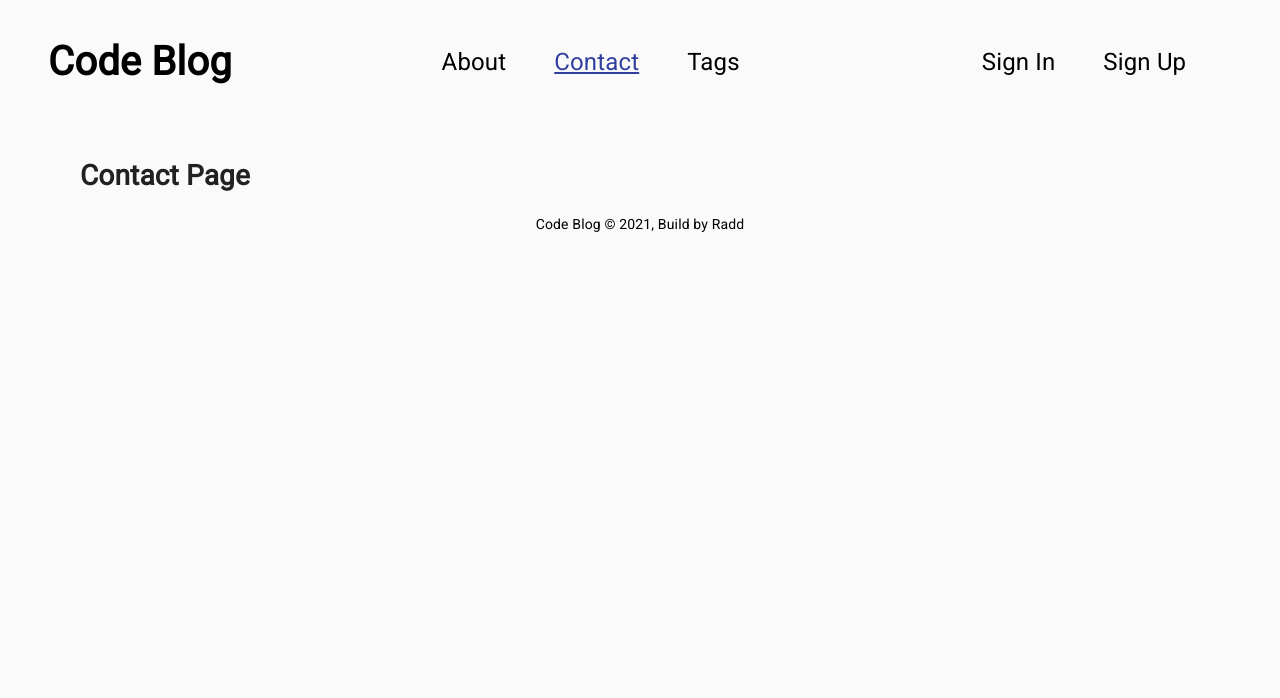
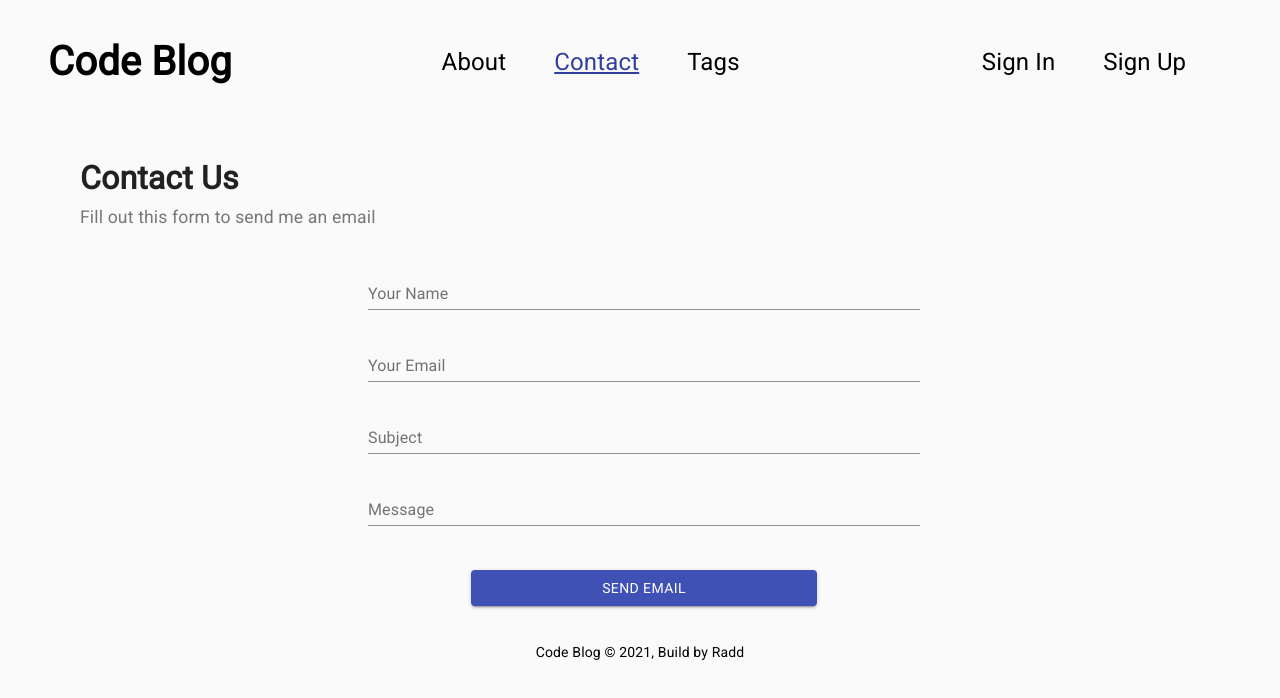
Before and after one commit to Radd99/Blog, a Gatsby site: page /contact in a window 1280 px wide. Built offline with nearby package versions, Linux system fonts and the light colour scheme; Gatsby itself is replaced by a stand-in of ours.

Commit message:
added contact page mailing system

```diff
--- a/package.json
+++ b/package.json
@@ -7,6 +7,8 @@
   "dependencies": {
     "@contentful/rich-text-react-renderer": "^14.1.2",
     "@material-ui/core": "^4.11.3",
+    "disqus-react": "^1.0.11",
+    "emailjs-com": "^2.6.4",
     "fontsource-roboto": "^4.0.0",
     "gatsby": "^2.26.1",
     "gatsby-image": "^2.5.0",
--- a/src/pages/contact.js
+++ b/src/pages/contact.js
@@ -1,15 +1,175 @@
-import React from "react"
-
+import React, { useState } from "react"
+import { makeStyles } from "@material-ui/core/styles"
+import TextField from "@material-ui/core/TextField"
 import Layout from "../components/layout"
 import SEO from "../components/seo"
+import { Button, Grid } from "@material-ui/core"
+import emailjs from "emailjs-com"
+import { init } from "emailjs-com"
+init("user_lqWTKwvny58Melxje67av")
 
-const contact = () => {
+const useStyle = makeStyles(theme => ({
+  title: {
+    fontSize: "2rem",
+    marginTop: "2rem",
+    marginBottom: 0,
+  },
+  subtitle: {
+    fontSize: "1.1rem",
+    color: "#777",
+    marginTop: "0.2rem",
+    marginBottom: "1rem",
+  },
+  root: {
+    "& > *": {
+      margin: theme.spacing(1),
+      width: "25ch",
+    },
+  },
+  formContainer: {
+    width: "90vw",
+    margin: "auto",
+    marginTop: "2rem",
+    textAlign: "center",
+  },
+  field: {
+    width: "80%",
+    margin: "auto",
+    marginBottom: "1rem",
+  },
+  submit: {
+    width: "60%",
+    margin: "auto",
+    marginTop: "2rem",
+    marginBottom: "3rem",
+  },
+}))
+
+const Contact = () => {
+  const classes = useStyle()
+
+  const [formValues, setFormValues] = useState({
+    yourName: "",
+    email: "",
+    subject: "",
+    message: "",
+  })
+
+  const onSubmit = e => {
+    e.preventDefault()
+    console.log(
+      formValues,
+      process.env.MAILJS_SERVICE_ID,
+      process.env.MAILJS_TEMPLATE_ID
+    )
+
+    emailjs.send(
+      process.env.MAILJS_SERVICE_ID,
+      process.env.MAILJS_TEMPLATE_ID,
+      {
+        from_name: formValues.yourName,
+        message: formValues.message,
+        subject: formValues.subject,
+        email: formValues.email,
+      },
+      process.env.MAILJS_USER_ID
+    )
+
+    setFormValues({
+      yourName: "",
+      email: "",
+      subject: "",
+      message: "",
+    })
+  }
+
+  const handleChange = e => {
+    setFormValues({
+      ...formValues,
+      [e.target.name]: e.target.value,
+    })
+  }
+
   return (
     <Layout>
       <SEO title="Contact" />
-      <h1>Contact Page</h1>
+      <h1 className={classes.title}>Contact Us</h1>
+      <p className={classes.subtitle}>Fill out this form to send me an email</p>
+      <div className={classes.formContainer}>
+        <form>
+          <Grid container>
+            <Grid item xs={2} sm={3} />
+            <Grid item container xs={8} sm={6} spacing={3}>
+              <Grid item xs={12}>
+                <TextField
+                  variant="standard"
+                  fullWidth
+                  id="yourName"
+                  label="Your Name"
+                  name="yourName"
+                  autoComplete="off"
+                  value={formValues.yourName}
+                  onChange={handleChange}
+                />
+              </Grid>
+
+              <Grid item xs={12}>
+                <TextField
+                  variant="standard"
+                  fullWidth
+                  id="email"
+                  label="Your Email"
+                  name="email"
+                  autoComplete="off"
+                  value={formValues.email}
+                  onChange={handleChange}
+                />
+              </Grid>
+
+              <Grid item xs={12}>
+                <TextField
+                  variant="standard"
+                  fullWidth
+                  id="subject"
+                  label="Subject"
+                  name="subject"
+                  autoComplete="off"
+                  value={formValues.subject}
+                  onChange={handleChange}
+                />
+              </Grid>
+
+              <Grid item xs={12}>
+                <TextField
+                  variant="standard"
+                  fullWidth
+                  id="message"
+                  label="Message"
+                  name="message"
+                  autoComplete="off"
+                  value={formValues.message}
+                  onChange={handleChange}
+                />
+              </Grid>
+
+              <Button
+                type="submit"
+                fullWidth
+                variant="contained"
+                color="primary"
+                className={classes.submit}
+                onClick={onSubmit}
+              >
+                Send Email
+              </Button>
+            </Grid>
+
+            <Grid item xs={2} sm={3} />
+          </Grid>
+        </form>
+      </div>
     </Layout>
   )
 }
 
-export default contact
+export default Contact
```
Also changed, not shown: src/templates/BlogTemplate.js (+13 -0 lines), 1 other file.
